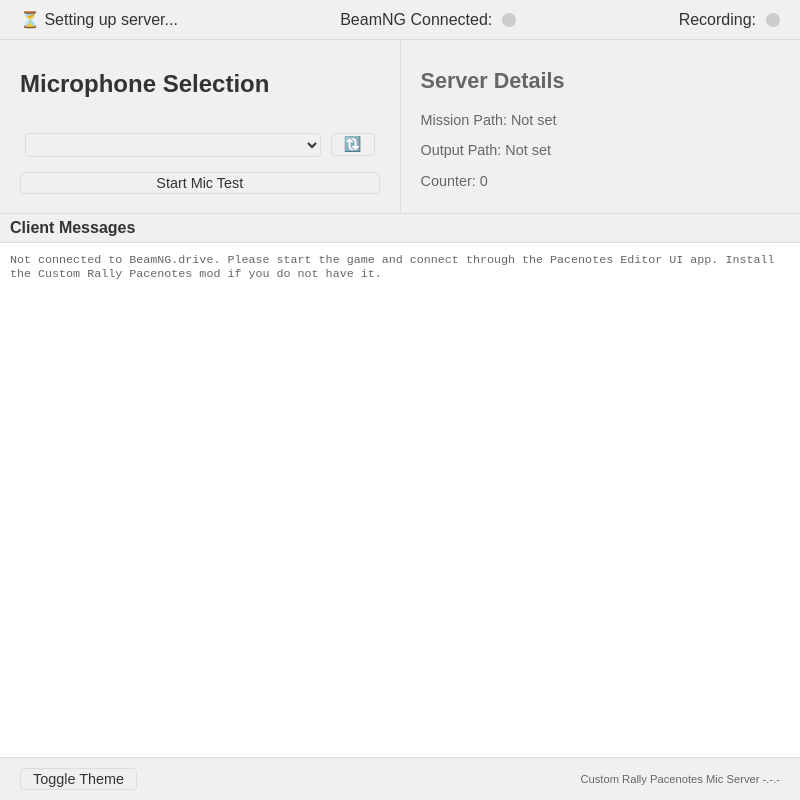
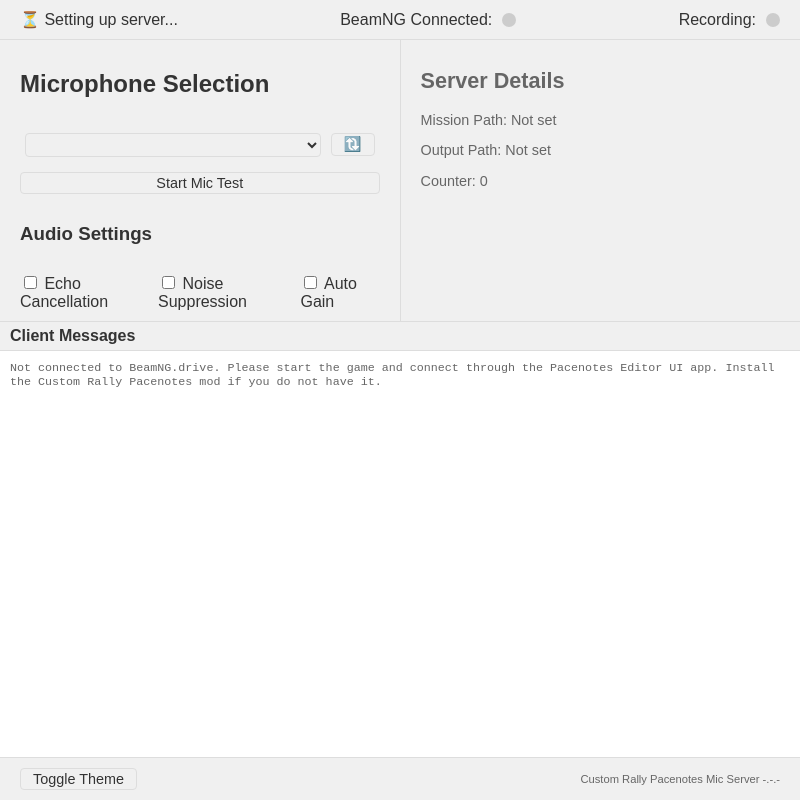
Before and after one commit to chrisraff/custom-pacenotes-mic-app, an Electron app: page src/index.html in a window 800 px wide. Drawn offline with Linux system fonts and the light colour scheme; no server answers.

Commit message:
add preprocessing options

```diff
--- a/src/index.html
+++ b/src/index.html
@@ -276,6 +276,22 @@
           <div></div> <!-- Actual volume bar -->
           </div>
         </div>
+
+        <h3>Audio Settings</h3>
+        <div class="flex-row" style="gap: 10px;">
+          <label>
+            <input type="checkbox" id="echoCancellation" onchange="updateMicStream()" />
+            Echo Cancellation
+          </label>
+          <label>
+            <input type="checkbox" id="noiseSuppression" onchange="updateMicStream()" />
+            Noise Suppression
+          </label>
+          <label>
+            <input type="checkbox" id="autoGain" onchange="updateMicStream()" />
+            Auto Gain
+          </label>
+        </div>
       </section>
 
       <!-- Server Details Section -->
--- a/src/renderer.js
+++ b/src/renderer.js
@@ -186,8 +186,17 @@ async function updateMicStream() {
   }
 
   logWithTimestamp('Updating mic stream...');
+  const echoCancellation = document.getElementById('echoCancellation').checked;
+  const noiseSuppression = document.getElementById('noiseSuppression').checked;
+  const autoGainControl = document.getElementById('autoGain').checked;
+
   micStream = await navigator.mediaDevices.getUserMedia({
-    audio: { deviceId: selectedDeviceId ? { exact: selectedDeviceId } : undefined },
+    audio: {
+      deviceId: selectedDeviceId ? { exact: selectedDeviceId } : undefined,
+      echoCancellation: echoCancellation,
+      noiseSuppression: noiseSuppression,
+      autoGainControl: autoGainControl
+    },
   });
   logWithTimestamp('Mic stream updated.');
 
```
Lines whose indentation alone changed are shown as unchanged.
